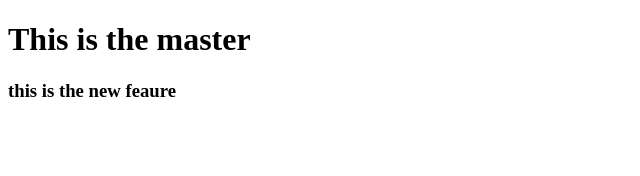
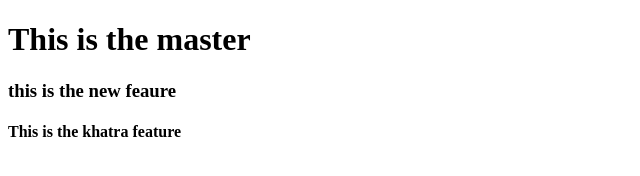
Before and after one commit to vneet2057/CICD-Learning, a plain HTML site: page index.html in a window 1280 px wide. Shown: the whole page, without its empty margins (0-640 px from the left). Drawn offline with Linux system fonts and the light colour scheme.

Commit message:
push for new feature

```diff
--- a/index.html
+++ b/index.html
@@ -10,5 +10,7 @@
         <h1>This is the master</h1>
 
         <h3>this is the new feaure</h3>
+
+        <h4>This is the khatra feature</h4>
 </body>
 </html>
```
